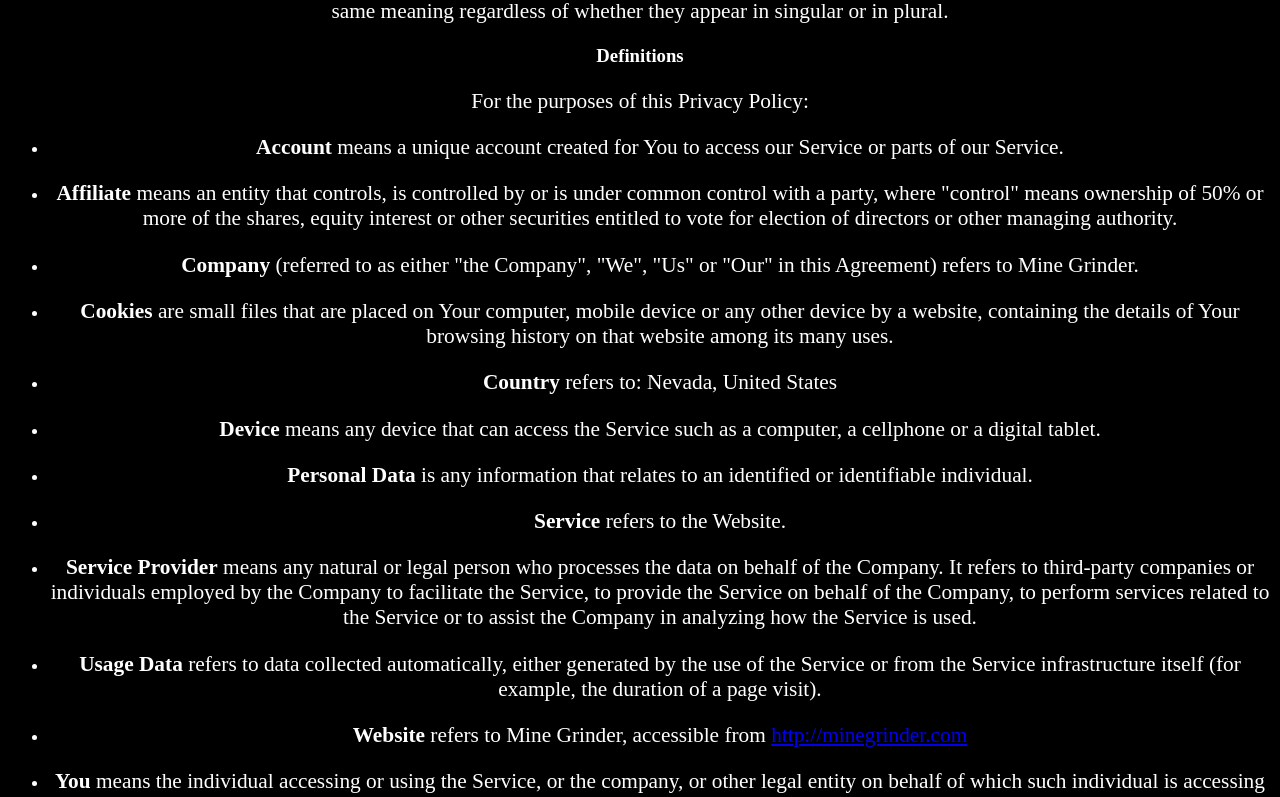
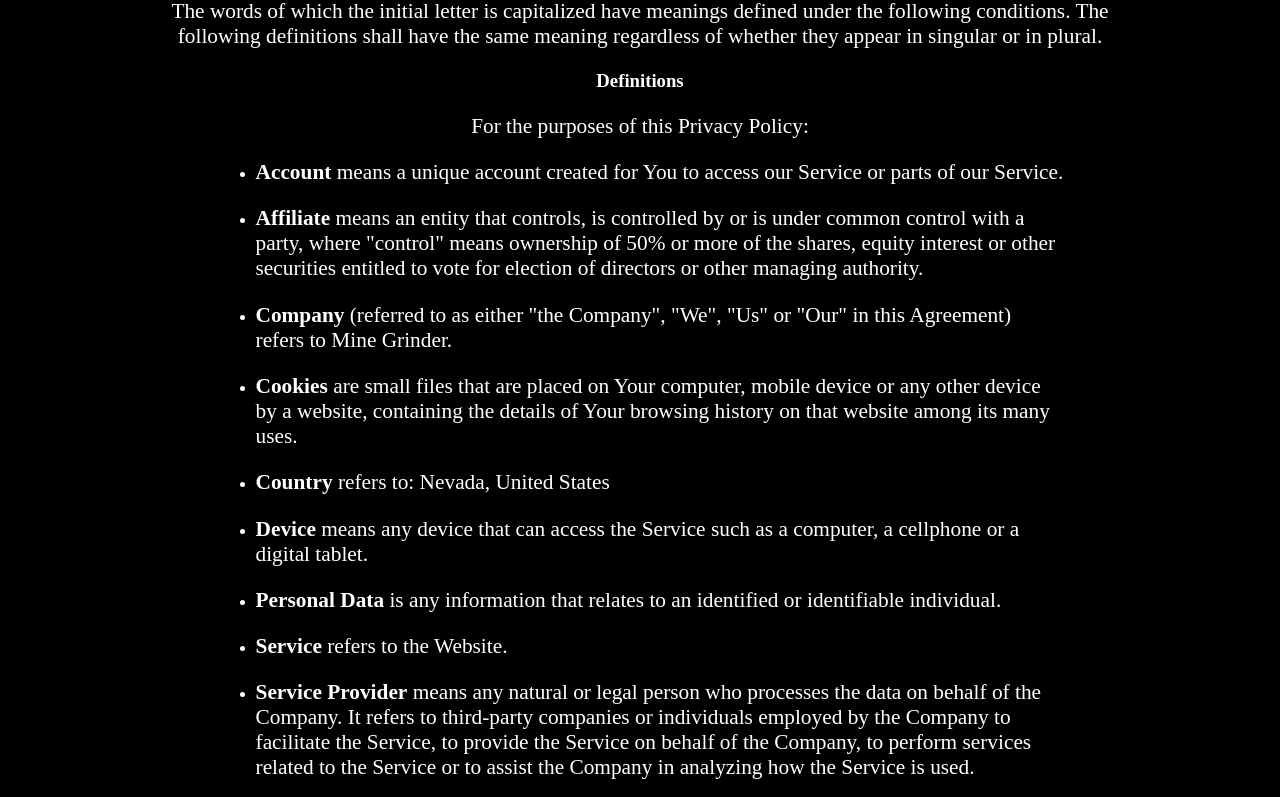
Before and after one commit to hewitson-j/mine-grinder-new, a React (Vite) app: page /privacypolicy in a window 1280 px wide. Shown: the part 441-1238 px from the top of the page. Built offline with nearby package versions, Linux system fonts and the light colour scheme; a web font is replaced by a local one.

Commit message:
Added privacy policy css

```diff
--- /dev/null
+++ b/src/components/PrivacyPolicy.css
@@ -0,0 +1,12 @@
+.privacy-policy {
+    width: 80%;
+    min-width: 300px;
+    margin: auto;
+}
+
+.privacy-policy ul {
+    width: 80%;
+    text-align: left;
+    min-width: 300px;
+    margin: auto;
+}
--- a/src/components/PrivacyPolicy.tsx
+++ b/src/components/PrivacyPolicy.tsx
@@ -1,4 +1,5 @@
 import { useNavigate } from "react-router-dom"
+import './PrivacyPolicy.css'
 
 export default function PrivacyPolicy(){
     const navigate = useNavigate()
```
